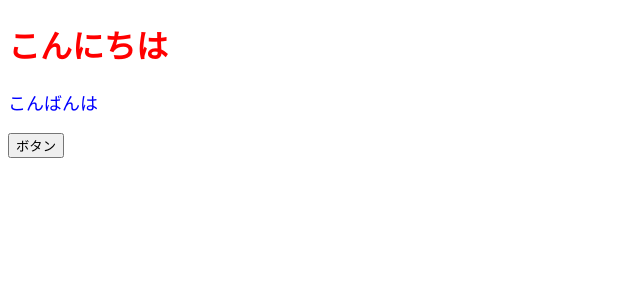
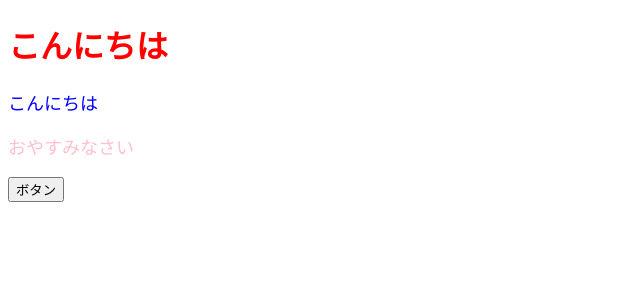
Before and after one commit to den413/react-basic, a React (Create React App) app: page / in a window 1280 px wide. Shown: the top 300 px of the page, without its empty margins (0-640 px from the left). Built offline with nearby package versions, Linux system fonts and the light colour scheme.

Commit message:
porps apply

```diff
--- a/src/App.jsx
+++ b/src/App.jsx
@@ -1,16 +1,13 @@
 import React from "react";
+import ColorfulMessage from "./components/ColorfulMessage";
 
 const App = () => {
   const onClickButton = () => alert();
-  const contentstyle = {
-    color: "blue",
-    fontSize: "18px"
-  };
-
   return (
     <>
       <h1 style={{ color: "red" }}>こんにちは</h1>
-      <p style={contentstyle}>こんばんは</p>
+      <ColorfulMessage color="blue">こんにちは</ColorfulMessage>
+      <ColorfulMessage color="pink">おやすみなさい</ColorfulMessage>
       <button onClick={onClickButton}>ボタン</button>
     </>
   );
--- /dev/null
+++ b/src/components/ColorfulMessage.jsx
@@ -0,0 +1,11 @@
+const ColorfulMessage = (props) => {
+  const { color, children } = props;
+  const contentstyle = {
+    // color: color,
+    color,
+    fontSize: "18px"
+  };
+  return <p style={contentstyle}>{children}</p>;
+};
+
+export default ColorfulMessage;
```
